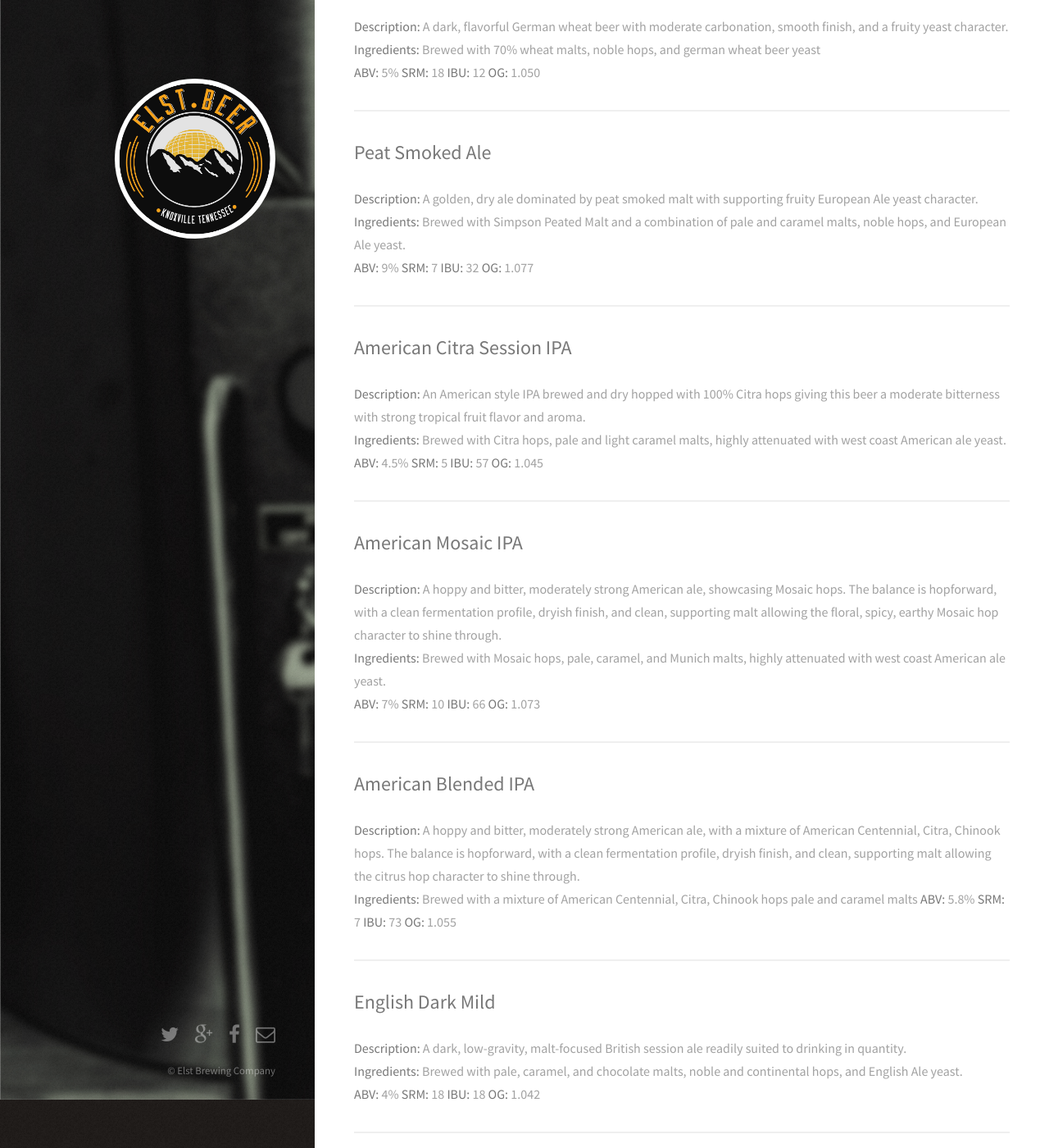
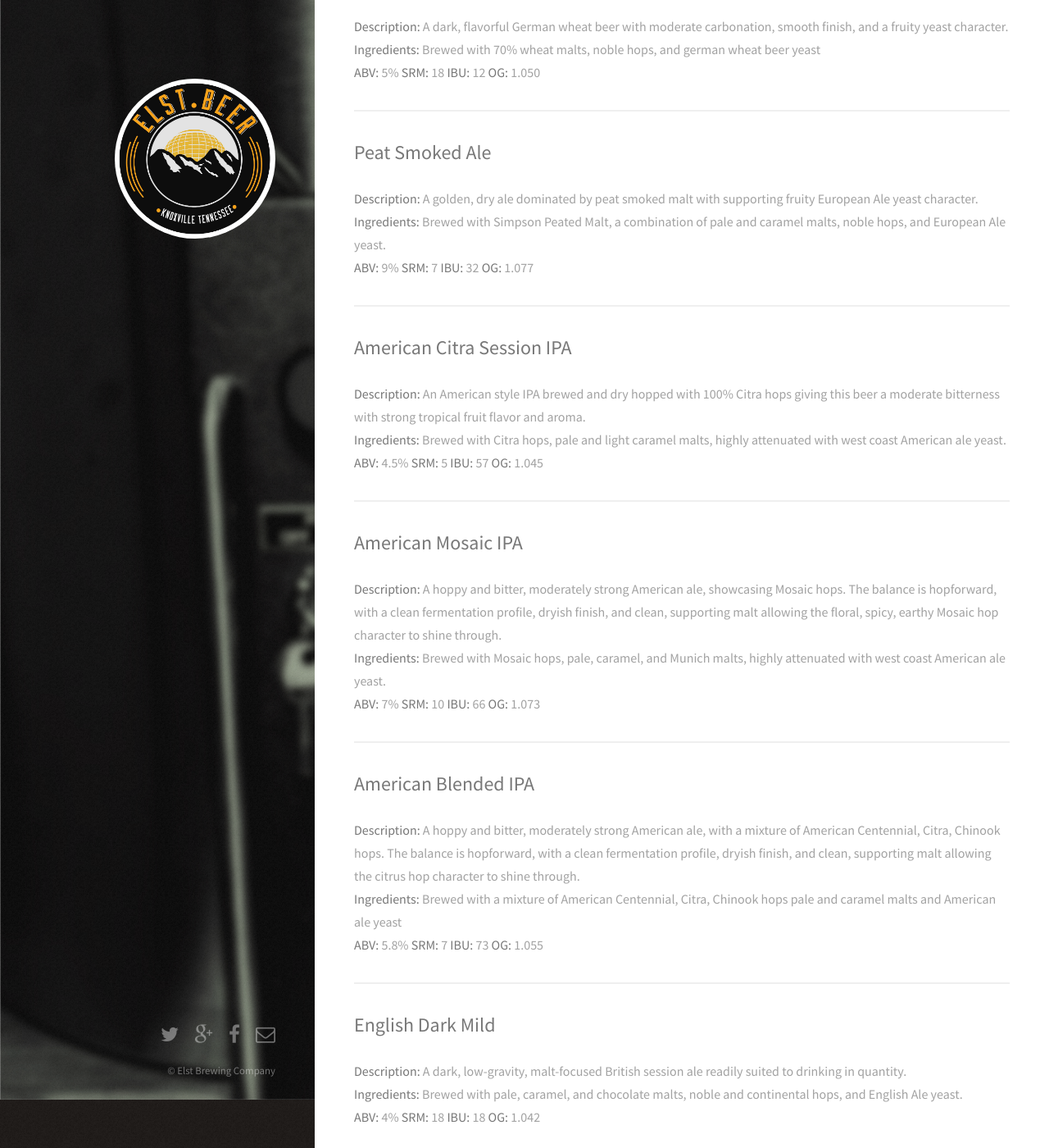
Before and after one commit to elst-beer/elst-beer.github.io, a Jekyll site: the page built from _posts/2016-01-30-elst-beers.markdown, in a window 1280 px wide and 1400 px high, scrolled down 1184 px. Shown: the whole window at 82% size. Built offline with Jekyll 4.4.1, drawn with Linux system fonts in a browser that asks for light colours.

Commit message:
grammar changes

```diff
--- a/_posts/2016-01-30-elst-beers.markdown
+++ b/_posts/2016-01-30-elst-beers.markdown
@@ -88,7 +88,7 @@
 
 ## American Blended IPA
 **Description:** A hoppy and bitter, moderately strong American ale, with a mixture of American Centennial, Citra, Chinook hops.  The balance is hopforward, with a clean fermentation profile, dryish finish, and clean, supporting malt allowing the citrus hop character to shine through. <br />
-**Ingredients:** Brewed with a mixture of American Centennial, Citra, Chinook hops pale and caramel malts
+**Ingredients:** Brewed with a mixture of American Centennial, Citra, Chinook hops pale and caramel malts and American ale yeast<br />
 __ABV:__ 5.8%
 __SRM:__ 7
 __IBU:__ 73
```
Also changed, not shown: other parts of _posts/2016-01-30-elst-beers.markdown (+1 -1 lines).
